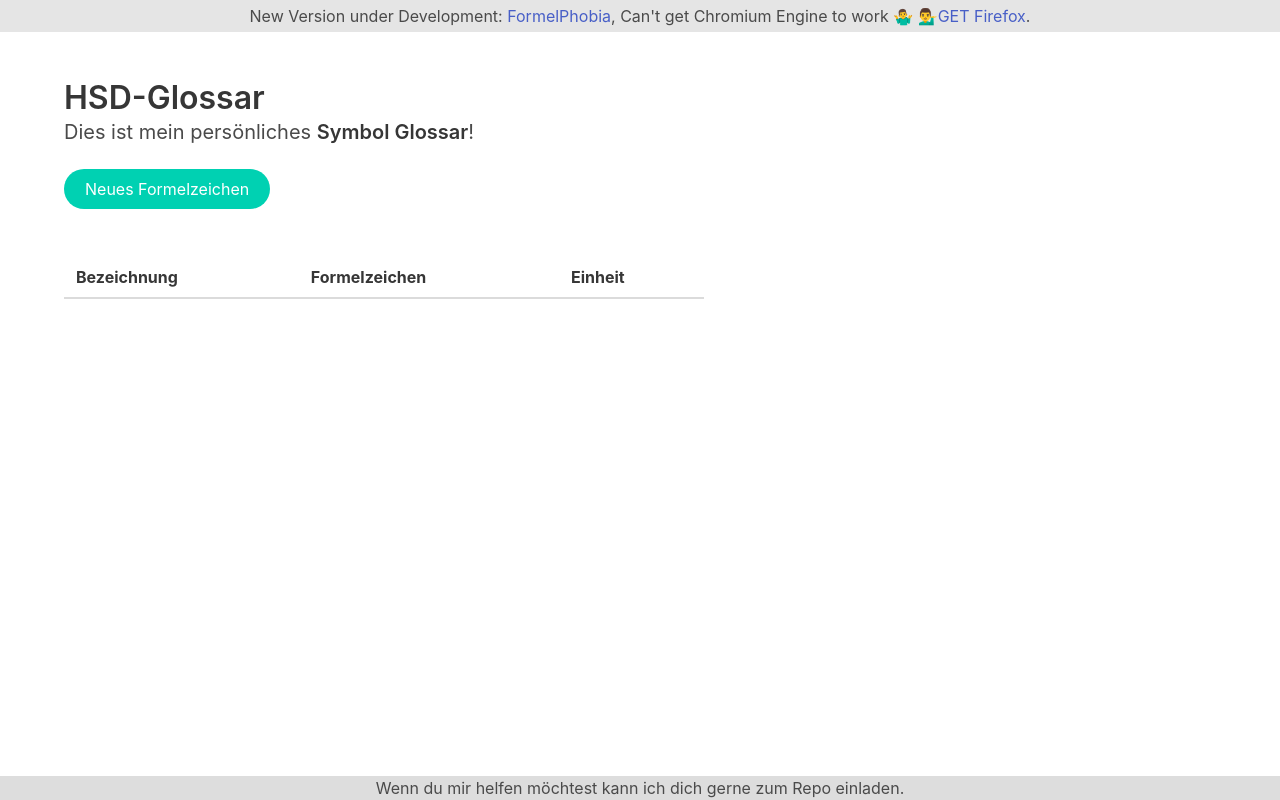
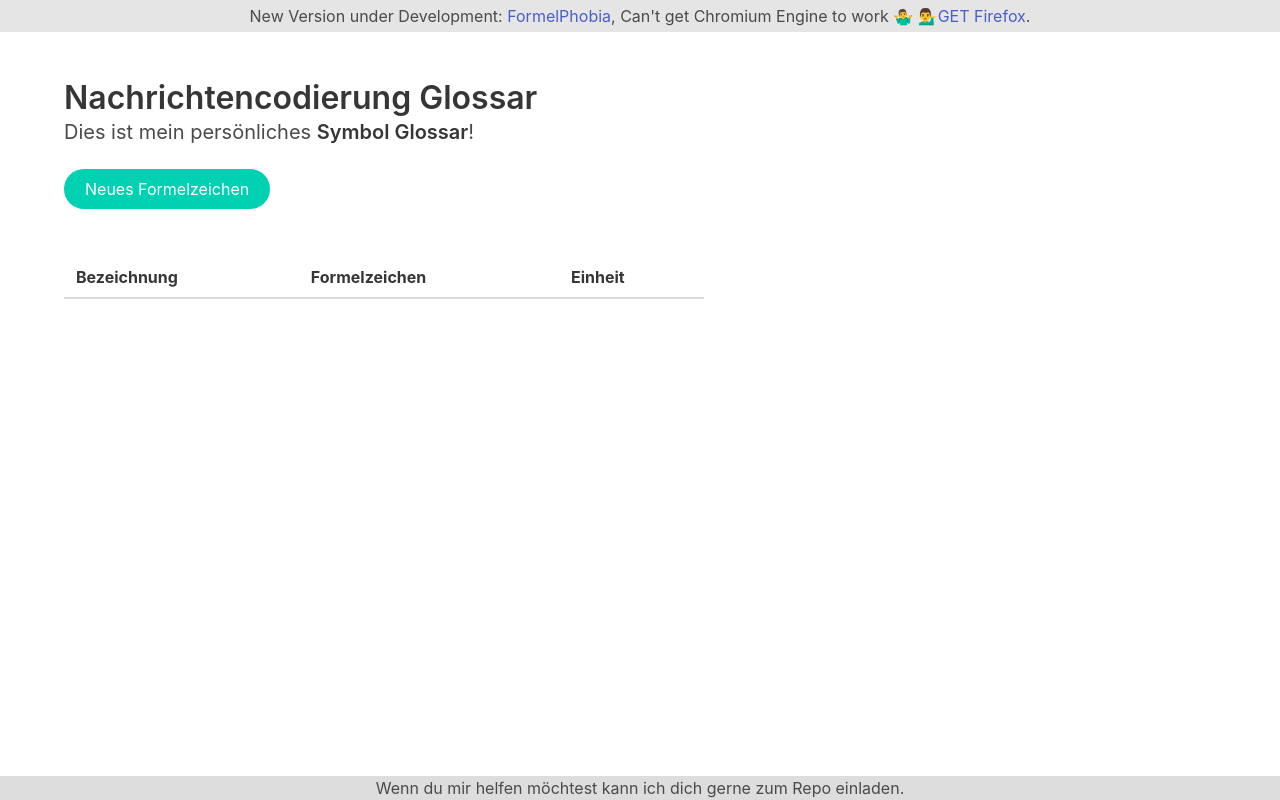
Before and after one commit to KuhlTime/bauelemente-formelsammlung, a website built with Parcel: page src/index.html in a window 1280 px wide. Built offline with nearby package versions, Linux system fonts and the light colour scheme; no server answers.

```diff
--- a/src/index.html
+++ b/src/index.html
@@ -15,7 +15,7 @@
     <div id="page-home">
       <section class="section">
         <div class="container">
-          <h1 class="title">HSD-Glossar</h1>
+          <h1 class="title">Nachrichtencodierung Glossar</h1>
           <p class="subtitle">Dies ist mein persönliches <strong>Symbol Glossar</strong>!</p>
           <button class="button is-primary is-rounded" id="newSymbol">Neues Formelzeichen</button>
         </div>
```
